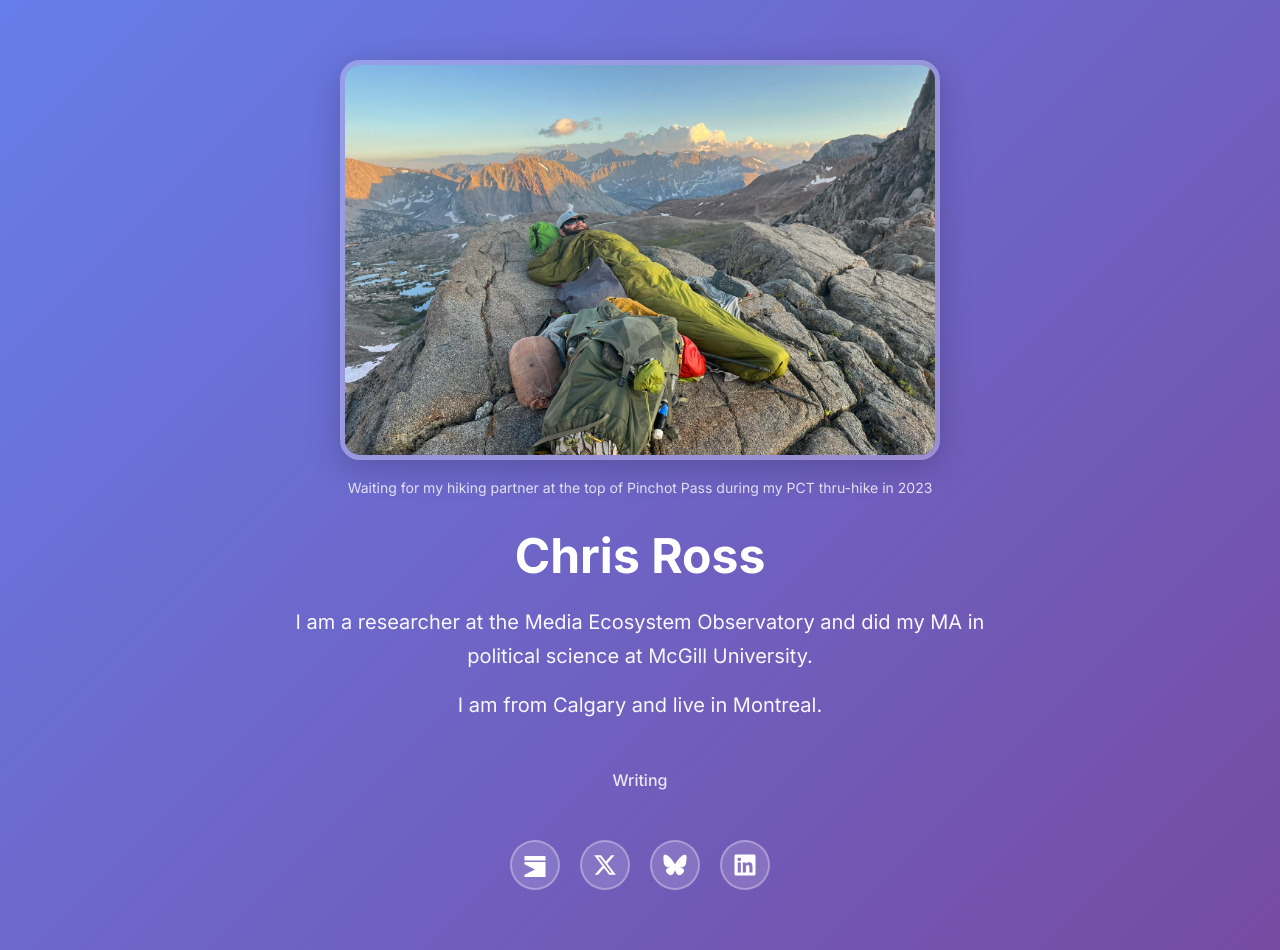
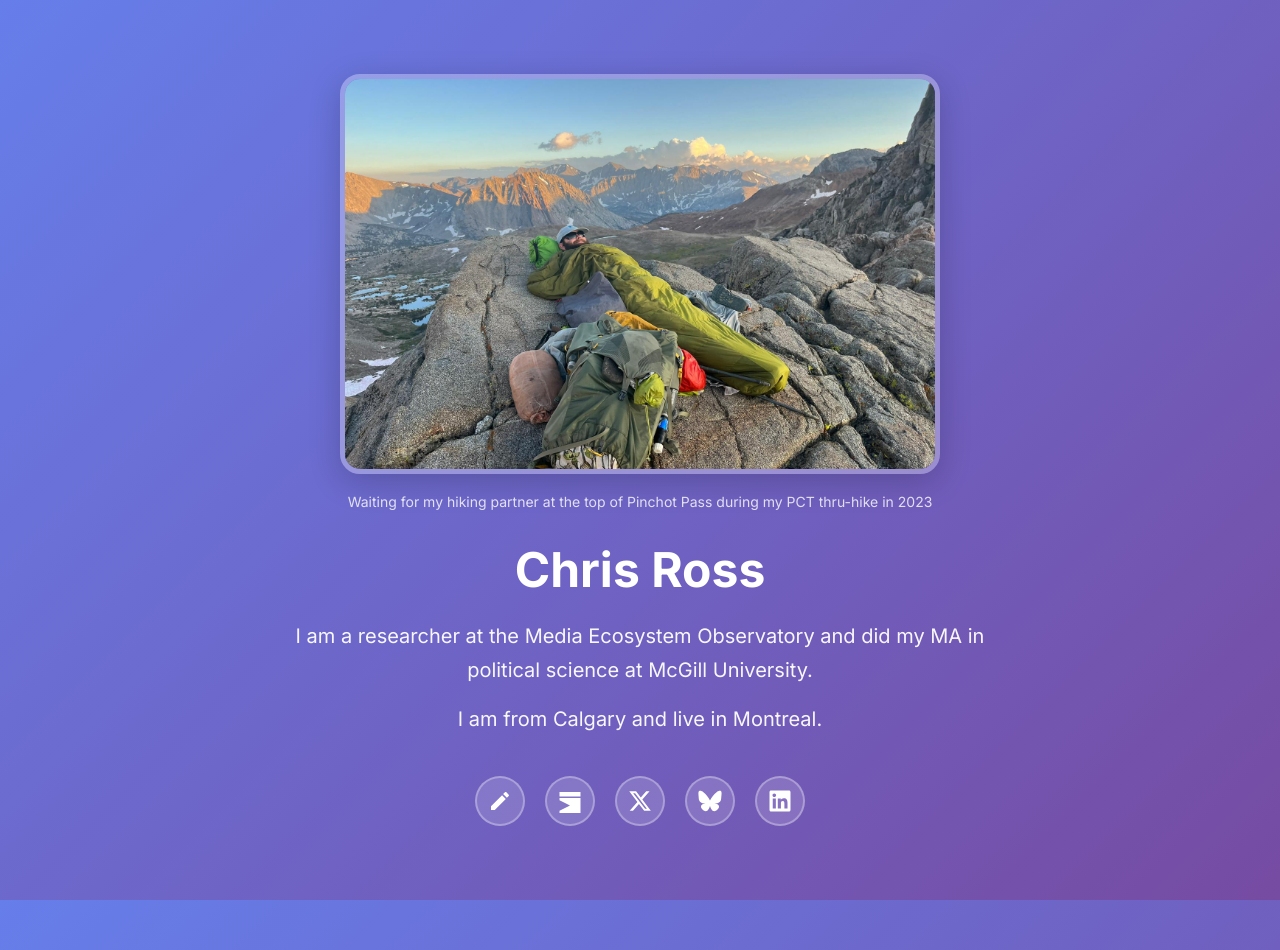
Before and after one commit to chrispross/chrispross.github.io, a Jekyll site: the page built from index.html, in a window 1280 px wide. Built offline with Jekyll 4.4.1, drawn with Linux system fonts in a browser that asks for light colours.

Commit message:
Move Writing link into social icon buttons row on home page
Replace text nav link with a pen icon button matching the other
circular social link buttons.

Co-Authored-By: Claude Opus 4.6 (1M context) <noreply@anthropic.com>

```diff
--- a/index.html
+++ b/index.html
@@ -143,11 +143,10 @@ title: Home
       <p>I am from Calgary and live in Montreal.</p>
     </div>
 
-    <nav class="hero-nav">
-      <a href="{{ '/writing' | relative_url }}">Writing</a>
-    </nav>
-
     <div class="social-links">
+      <a href="{{ '/writing' | relative_url }}" aria-label="Writing">
+        <svg xmlns="http://www.w3.org/2000/svg" viewBox="0 0 24 24" fill="white"><path d="M3 17.25V21h3.75L17.81 9.94l-3.75-3.75L3 17.25zM20.71 7.04c.39-.39.39-1.02 0-1.41l-2.34-2.34c-.39-.39-1.02-.39-1.41 0l-1.83 1.83 3.75 3.75 1.83-1.83z"/></svg>
+      </a>
       <a href="https://chrispyross.substack.com/" target="_blank" rel="noopener noreferrer" aria-label="Substack">
         <svg xmlns="http://www.w3.org/2000/svg" viewBox="0 0 448 512"><path d="M0 64h448v96H0V64zm0 128h448v320H0V192zm0 48v224l224-112L0 240z"/></svg>
       </a>
```
